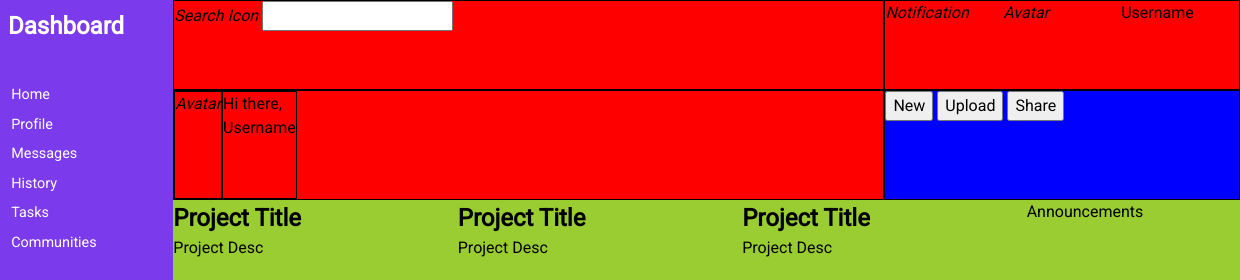
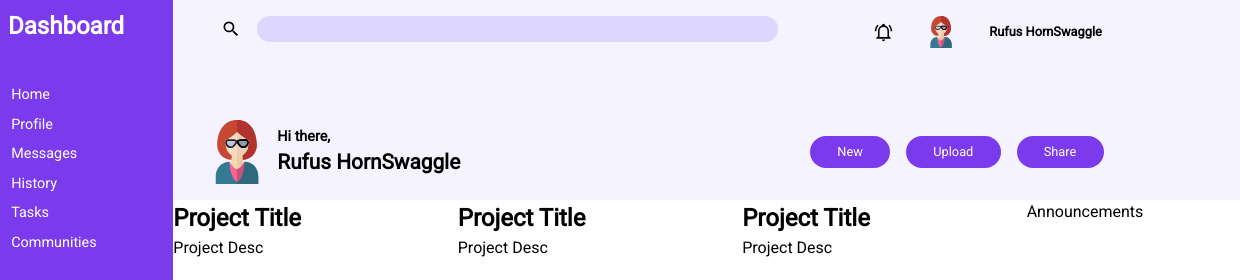
Before and after one commit to bendee48/dashboard, a plain HTML site: page index.html in a window 1280 px wide. Shown: the top 280 px of the page, 40-1280 px from the left. Drawn offline with Linux system fonts and the light colour scheme.

Commit message:
Styling Header
- Styling search bar and adding icon
- Styling the user info box and adding icons
- Styling the big user info box and adding icon
- Styling secondary nav with buttons

```diff
--- a/index.html
+++ b/index.html
@@ -32,23 +32,23 @@
     </nav>
     <header>
       <div class="search-bar">
-        <i>Search Icon</i>
+        <img src="images/search.svg" class="icon search-icon" alt="search">
         <label for="search-bar"></label>
         <input type="search" id="search-bar" name="search">
       </div>
       <div class="user-info">
-        <i>Notification</i>
-        <i>Avatar</i>
-        <p>Username</p>
+        <img src="images/notification.svg" class="icon" alt="notification">
+        <img src="images/avatar_main.svg" class="avatar" alt="avatar">
+        <p class="profile-name">Rufus HornSwaggle</p>
       </div>
       <div class="user-info-big">
-        <i>Avatar</i>
+        <img src="images/avatar_main.svg" class="avatar" alt="avatar">
         <div class="username">
-          <p>Hi there,</p>
-          <p>Username</p>
+          <h1>Hi there,</h1>
+          <h2>Rufus HornSwaggle</2>
         </div>
       </div>
-      <nav>
+      <nav class="secondary-nav">
         <button>New</button>
         <button>Upload</button>
         <button>Share</button>
--- a/style.css
+++ b/style.css
@@ -80,19 +80,25 @@ select {
 
 body {
   font-family: 'Roboto', sans-serif;
-  background: pink;
 }
 
-header {
-  background: red;
+.avatar {
+  width: 2rem;
+  height: 2rem;
 }
 
-nav {
-  background: blue;
+.profile-name {
+  font-size: .8rem;
+  font-weight: 700;
 }
 
-main {
-  background: yellowgreen;
+button {
+  border-radius: 1rem;
+  border: none;
+  color: white;
+  font-size: .8rem;
+  padding: .4rem 1.7rem;
+  background: #7c3aed;
 }
 
 /* Page Container */
@@ -156,39 +162,80 @@ main {
   height: 1.2rem;
 }
 
-/*** Header ***/
-
-header > * {
-  border: 1px solid black;
-}
+/* Header */
 
 header {
   display: grid;
-  grid-template-columns: 2fr 1fr;
+  grid-template-columns: 3fr 2fr;
+  grid-template-rows: 1fr;
+  row-gap: 1rem;
+  padding: 1rem;
+  background: #f5f3ff;
 }
 
 .search-bar {
-
+ display: grid;
+ grid-template-columns: max-content 1fr;
+ grid-template-rows: max-content;
+ gap: 1rem;
+ align-items: center;
+ padding: 0 2rem;
 }
 
-i {
-  width: auto;
+.search-icon {
+  height: 1.2rem;
+  width: 1.2rem;
+}
+
+input[type="search"] {
+  border: none;
+  border-radius: 20px;
+  background: #ddd6fe;
+}
+
+label[for="search-bar"] {
+  display: none;
 }
 
 /* User Info */
 
 .user-info {
   display: grid;
-  grid-template-columns: repeat(3, 1fr);
+  grid-template-columns: repeat(3, max-content);
+  grid-template-rows: max-content;
+  align-items: center;
+  gap: 2rem;
+  padding: 0 0 0 4rem;
 }
 
 .user-info-big {
   display: grid;
   grid-template-columns: repeat(2, max-content);
+  gap: .5rem;
+  align-items: center;
+  padding: 0 0 0 1rem;
 }
 
-.user-info-big > * {
-  border: 1px solid black;
+.user-info-big .avatar {
+  width: 4rem;
+  height: 4rem;
+}
+
+.username > h1 {
+  font-size: .9rem;
+}
+
+.username > h2 {
+  font-size: 1.3rem;
+}
+
+/***  Secondary Nav ***/
+
+.secondary-nav {
+  display: grid;
+  grid-template-columns: repeat(3, max-content);
+  gap: 1rem;
+  align-items: center;
 }
 
 /* Main */
```
Also changed, not shown: images/avatar_main.svg (added), images/notification.svg (added), images/search.svg (added).
